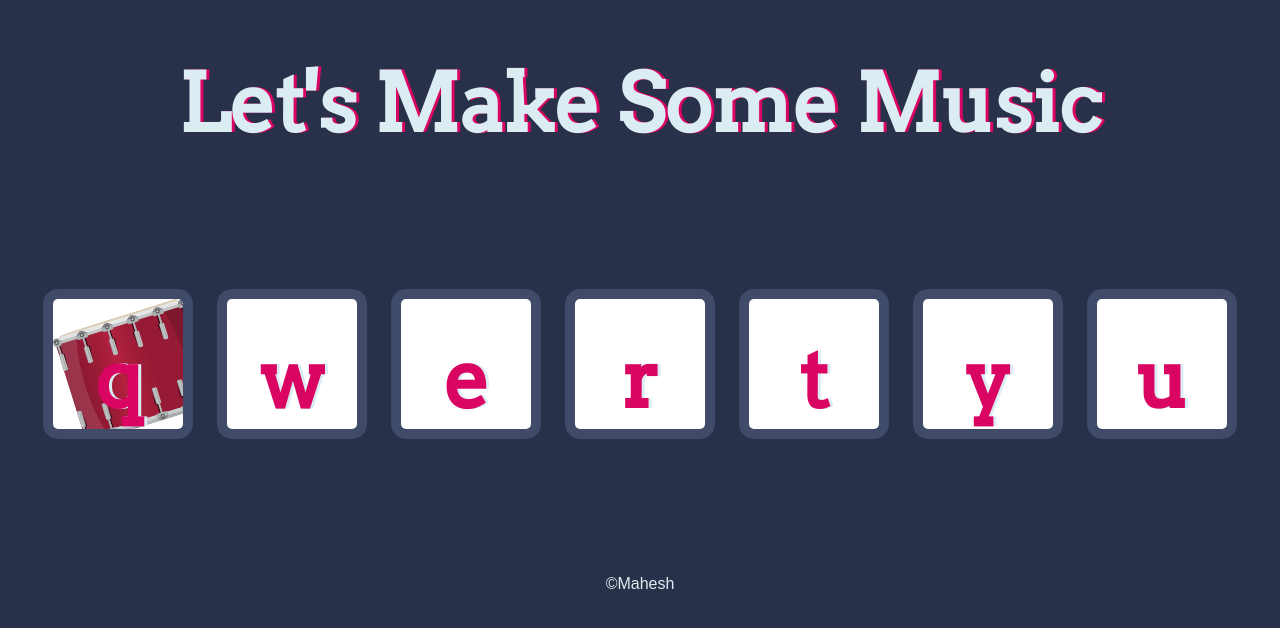
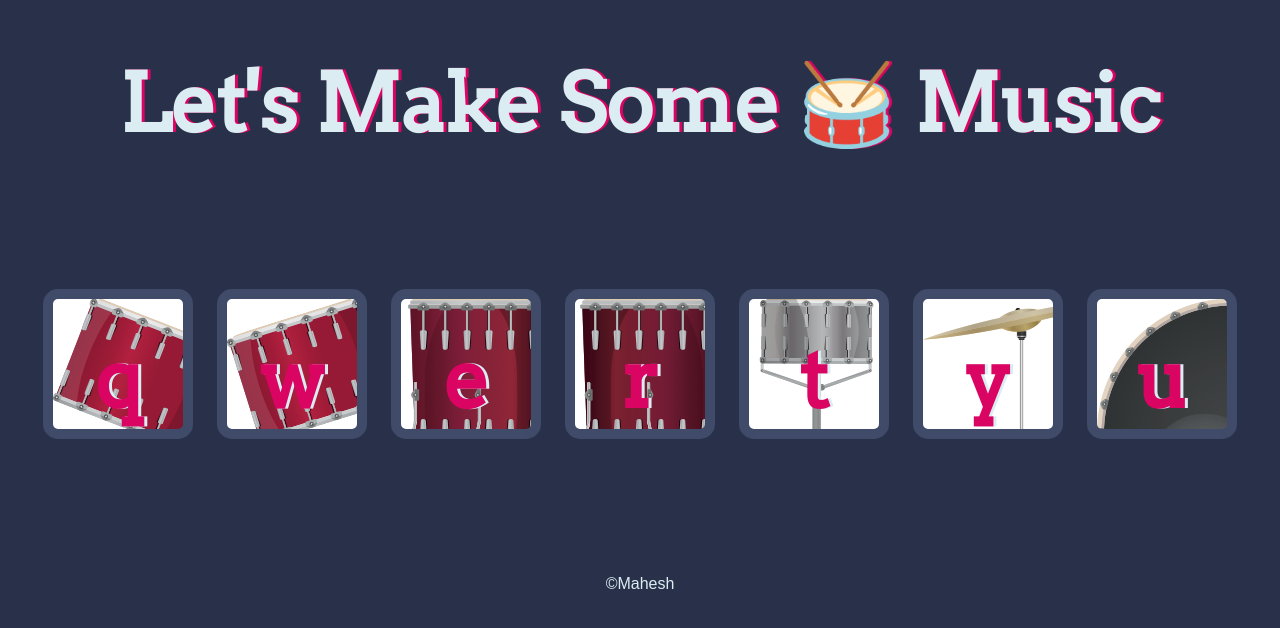
Before and after one commit to mahesh29-tech/drum, a plain HTML site: page index.html in a window 1280 px wide. Drawn offline with Linux system fonts and the light colour scheme.

Commit message:
symbol added

```diff
--- a/index.html
+++ b/index.html
@@ -9,15 +9,15 @@
 </head>
 
 <body>
-  <h1 id="title">Let's Make Some Music</h1>
+  <h1 id="title">Let's Make Some 🥁 Music</h1>
   <div class="set">
-    <button class="w drum">q</button>
-    <button class="a drum">w</button>
-    <button class="s drum">e</button>
-    <button class="d drum">r</button>
-    <button class="j drum">t</button>
-    <button class="k drum">y</button>
-    <button class="l drum">u</button>
+    <button class="q drum">q</button>
+    <button class="w drum">w</button>
+    <button class="e drum">e</button>
+    <button class="r drum">r</button>
+    <button class="t drum">t</button>
+    <button class="y drum">y</button>
+    <button class="u drum">u</button>
   </div>
 
 
```
